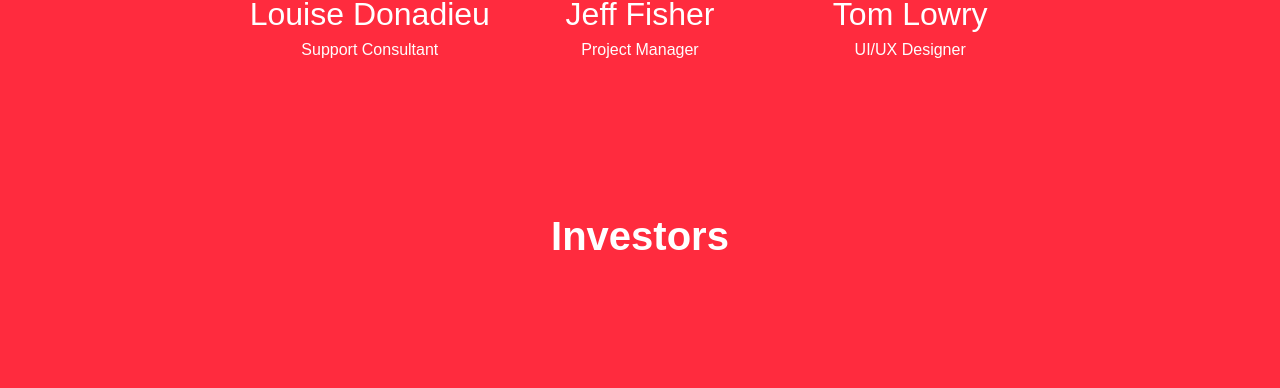
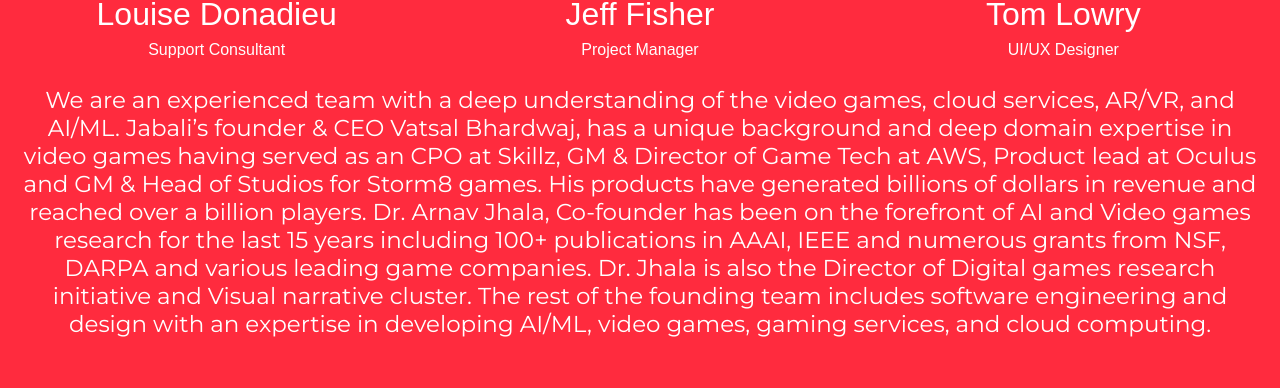
Before and after one commit to vatsal-vb/Jabali, a React (Vite) app: page / in a window 1280 px wide. Shown: the part 1740-2128 px from the top of the page. Built offline with nearby package versions, Linux system fonts and the light colour scheme.

Commit message:
Update Team.jsx
updated team description

```diff
--- a/src/Components/Team/Team.jsx
+++ b/src/Components/Team/Team.jsx
@@ -43,6 +43,19 @@
                 </div>
             ))}
         </div>
+
+            <div className="team-text">
+                <p className="paragraph">
+                  We are an experienced team with a deep understanding of the video games, cloud services, AR/VR, and AI/ML. Jabali’s founder & CEO Vatsal Bhardwaj,  has a unique background and deep domain expertise in video games having served as an CPO at Skillz, GM & Director of Game Tech at AWS, Product lead at Oculus and GM & Head of Studios for Storm8 games. His products have generated billions of dollars in revenue and reached over a billion players. Dr. Arnav Jhala, Co-founder has been on the forefront of AI and Video games research for the last 15 years including 100+ publications in AAAI, IEEE and numerous grants from NSF, DARPA and various leading game companies. Dr. Jhala is also the Director of Digital games research initiative and Visual narrative cluster.
+
+The rest of the founding team includes software engineering and design with an expertise in developing AI/ML, video games, gaming services, and cloud computing.
+
+                </p>
+
+            </div>
+
+
+
     </div>
     );
 }
```
